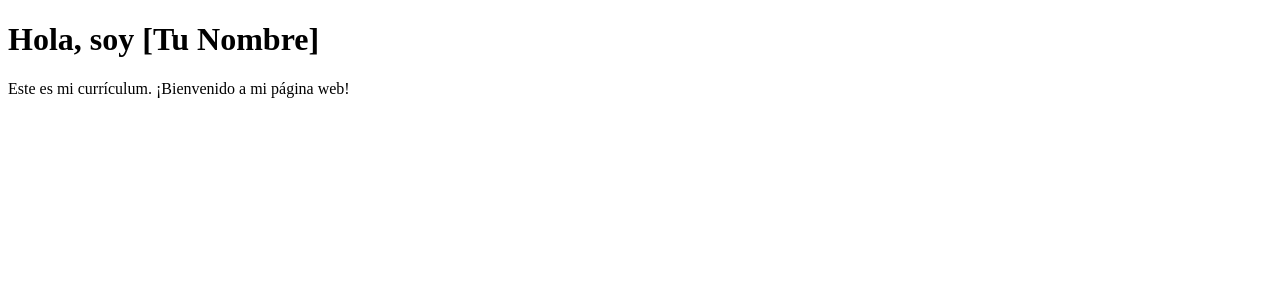
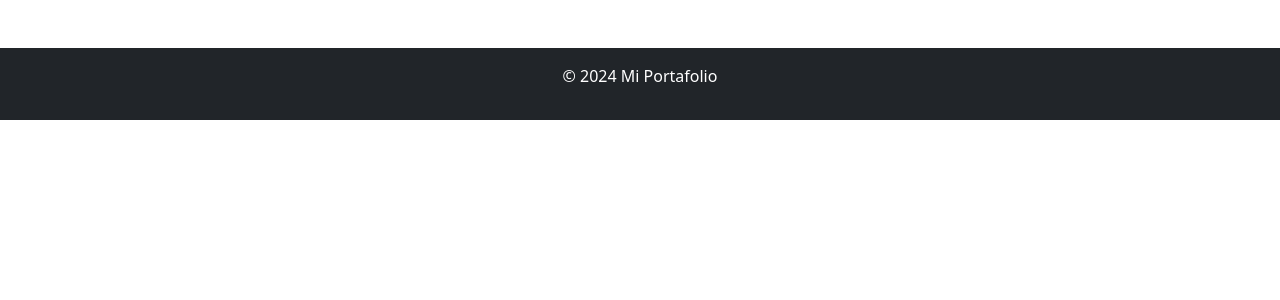
Before and after one commit to Teni1234/miportafolio, a Django app: page / in a window 1280 px wide. Shown: the top 300 px of the page. Run offline with Django 5.2, Linux system fonts and the light colour scheme.

Commit message:
Template

```diff
--- a/miportafolio/miportafolio/urls.py
+++ b/miportafolio/miportafolio/urls.py
@@ -15,9 +15,9 @@ Including another URLconf
     2. Add a URL to urlpatterns:  path('blog/', include('blog.urls'))
 """
 from django.contrib import admin
-from django.urls import path, include
+from django.urls import path, include # include se usa para incluir urls de otras apps
 
 urlpatterns = [
-    path('admin/', admin.site.urls),
+    path('admin/', admin.site.urls), # URL para el panel de administración
     path('', include('myapp.urls')),  # Asegúrate de que 'myapp.urls' esté aquí
 ]
--- a/miportafolio/myapp/templates/home.html
+++ b/miportafolio/myapp/templates/home.html
@@ -4,9 +4,19 @@
     <meta charset="UTF-8">
     <meta name="viewport" content="width=device-width, initial-scale=1.0">
     <title>Mi Curriculum</title>
+    <link href="https://cdn.jsdelivr.net/npm/bootstrap@5.3.0-alpha1/dist/css/bootstrap.min.css" rel="stylesheet">
+
 </head>
 <body>
-    <h1>Hola, soy [Tu Nombre]</h1>
-    <p>Este es mi currículum. ¡Bienvenido a mi página web!</p>
+
+
+    <!-- Pie de página -->
+    <footer class="bg-dark text-white text-center p-3 mt-5">
+        <p>&copy; 2024 Mi Portafolio</p>
+    </footer>
+
+    <!-- Agregar el script de Bootstrap -->
+    <script src="https://cdn.jsdelivr.net/npm/bootstrap@5.3.0-alpha1/dist/js/bootstrap.bundle.min.js"></script>
 </body>
+
 </html>
```
